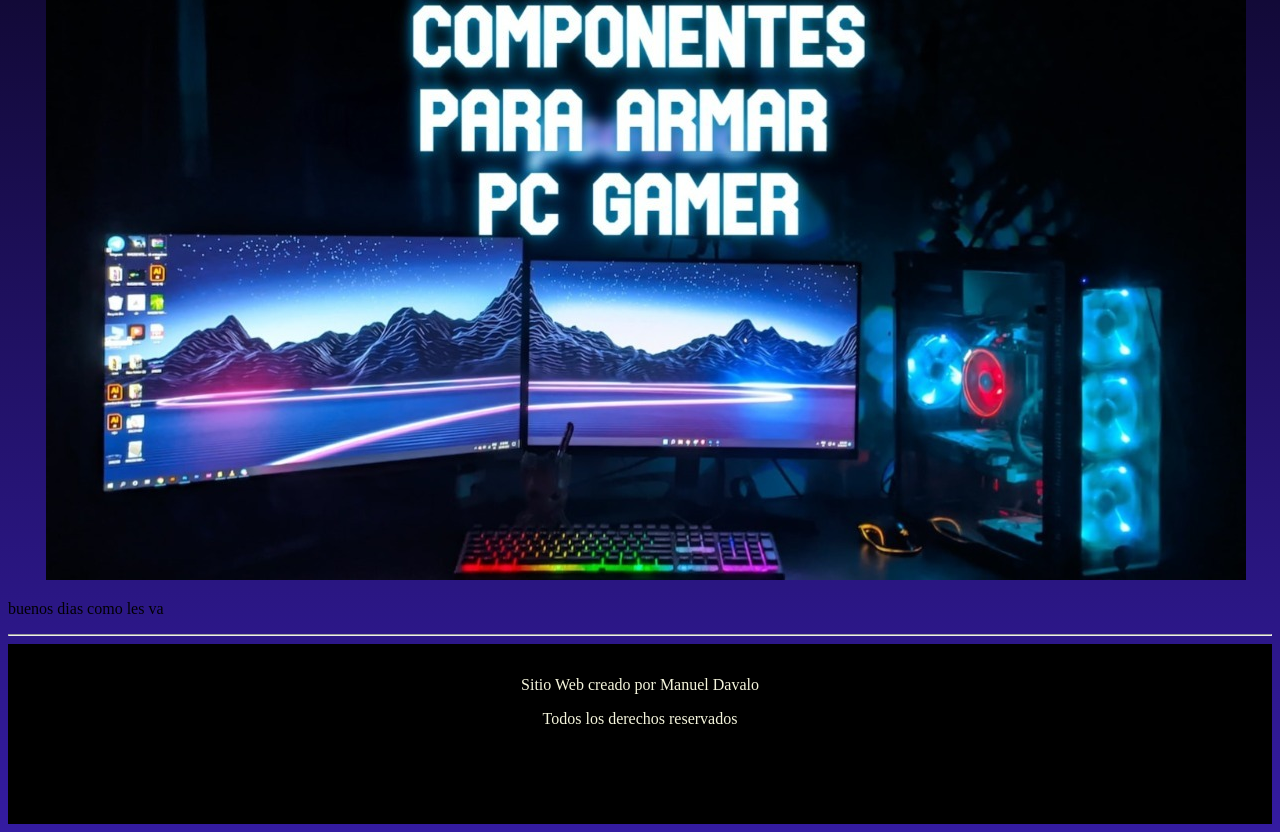
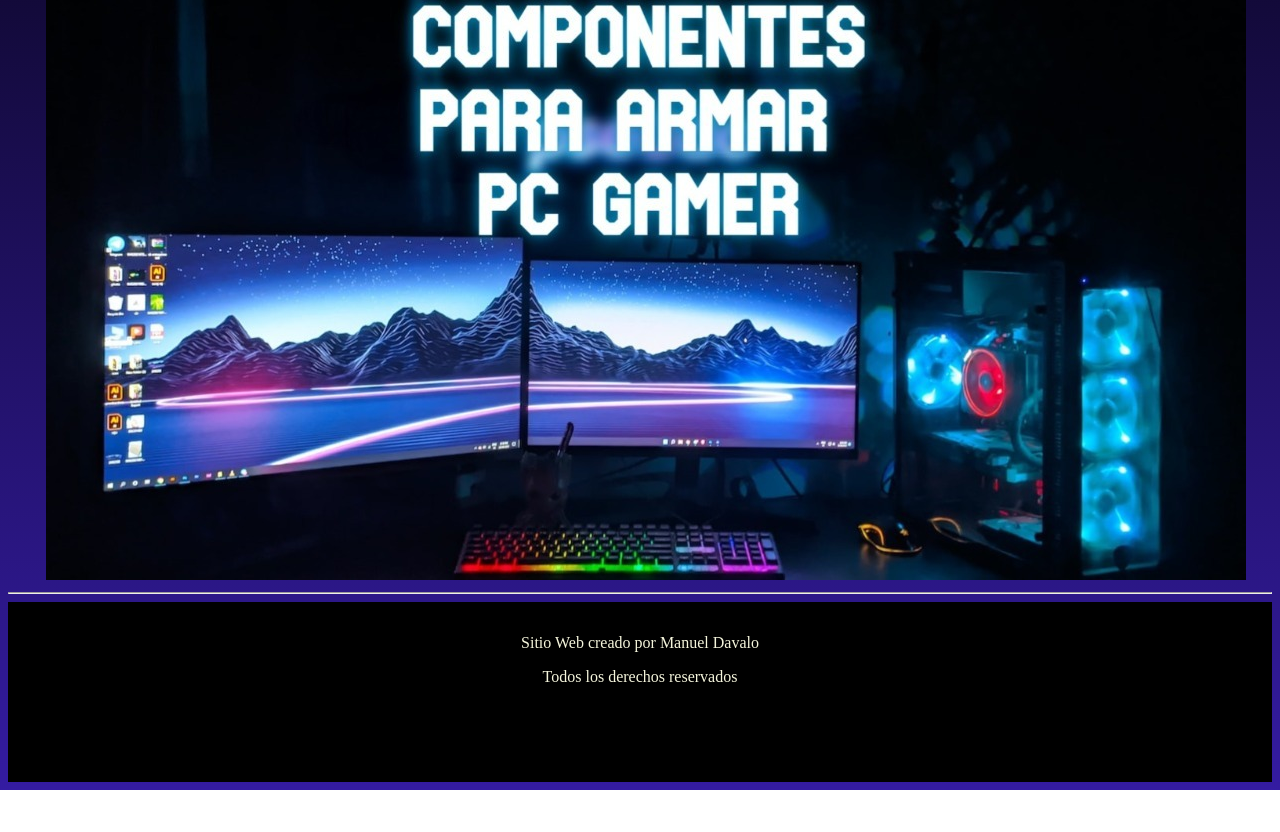
Before and after one commit to Davmann03/Proyecto-Github-Fullstackpython23, a plain HTML site: page index.html in a window 1280 px wide. Shown: the part 439-1271 px from the top of the page. After the commit the page ends 1229 px from the top, so only its background shows below. Drawn offline with Linux system fonts and the light colour scheme.

Commit message:
Update index.html

```diff
--- a/index.html
+++ b/index.html
@@ -32,7 +32,7 @@
       </nav>
       <img class="imagenmain" src="/imagenes/componentes-necesarios-armar-pc-gamer-og.jpg" alt="Componentes PC">
       <section>
-        <div><p>buenos dias como les va</p></div>
+
 
       </section>
     </main>
```
